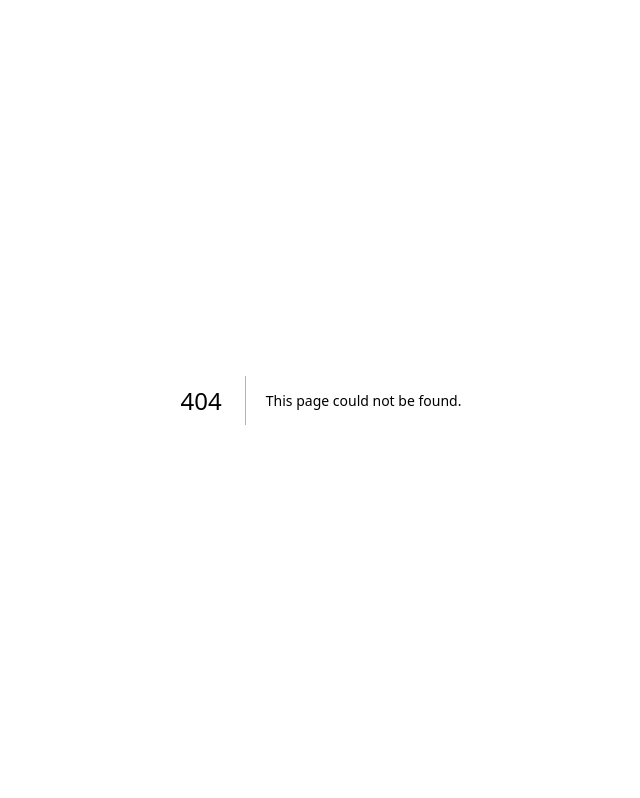
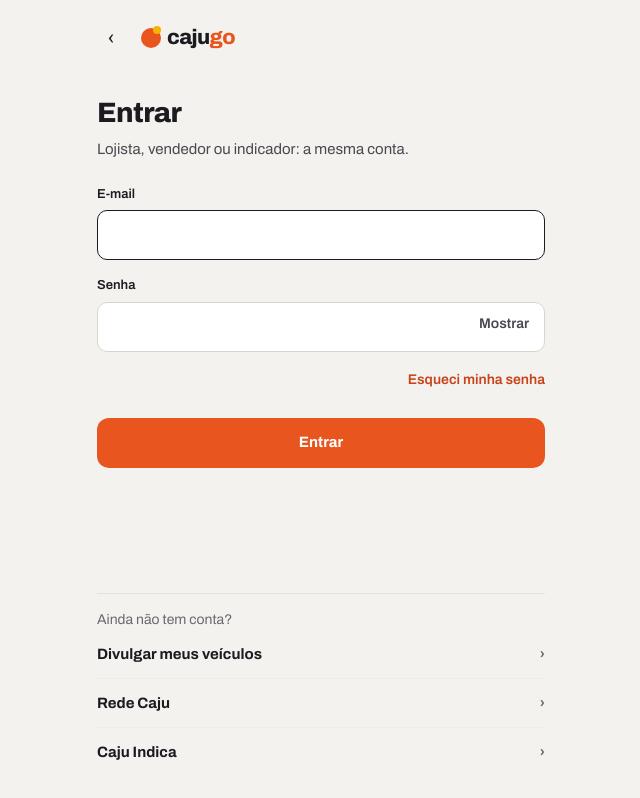
Before and after one commit to chutzpah-os/cajugo, a Next.js app: page /entrar in a window 1280 px wide. Before the commit this address had no page. Shown: the whole page, without its empty margins (319-959 px from the left). Built offline with nearby package versions, Linux system fonts and the light colour scheme; no server answers.

Commit message:
feat(auth): tela de login /entrar [001/T014]

```diff
--- /dev/null
+++ b/src/app/entrar/page.tsx
@@ -0,0 +1,75 @@
+import type { Metadata } from "next";
+import Link from "next/link";
+import { Suspense } from "react";
+import { SignInForm } from "@/domains/auth/components/sign-in-form";
+import { Logo } from "@/ui/logo";
+
+export const metadata: Metadata = {
+  title: "Entrar | CajuGo",
+  description: "Entre na sua conta CajuGo: lojista, vendedor ou indicador.",
+  robots: { index: false, follow: false },
+};
+
+const SIGN_UPS = [
+  { href: "/lojistas", label: "Divulgar meus veículos" },
+  { href: "/rede/cadastro", label: "Rede Caju" },
+  { href: "/indica/cadastro", label: "Caju Indica" },
+];
+
+async function Form({ searchParams }: PageProps<"/entrar">) {
+  const { next } = await searchParams;
+  return <SignInForm next={typeof next === "string" ? next : undefined} />;
+}
+
+/** Login único [9f]: e-mail e senha (AUT-FR-001, AUT-NFR-002). */
+export default function SignInPage(props: PageProps<"/entrar">) {
+  return (
+    <main className="mx-auto flex w-full max-w-[480px] flex-1 flex-col px-4 pt-4 pb-6">
+      <header className="flex items-center gap-2">
+        <Link
+          href="/"
+          aria-label="Voltar para a vitrine"
+          className="-ml-2 flex size-11 items-center justify-center text-xl"
+        >
+          ‹
+        </Link>
+        <Logo />
+      </header>
+
+      <h1 className="mt-8 text-[28px] font-extrabold tracking-[-0.02em]">
+        Entrar
+      </h1>
+      <p className="mt-1 text-[15px] text-text-2">
+        Lojista, vendedor ou indicador: a mesma conta.
+      </p>
+
+      <div className="mt-6">
+        <Suspense fallback={<SignInForm />}>
+          <Form {...props} />
+        </Suspense>
+      </div>
+
+      <nav
+        aria-label="Criar conta"
+        className="mt-auto border-t border-line pt-4"
+      >
+        <p className="text-sm text-text-3">Ainda não tem conta?</p>
+        <ul>
+          {SIGN_UPS.map((s) => (
+            <li key={s.href} className="border-b border-line-2 last:border-0">
+              <Link
+                href={s.href}
+                className="flex min-h-[48px] items-center justify-between text-[15px] font-bold"
+              >
+                {s.label}
+                <span aria-hidden className="text-text-3">
+                  ›
+                </span>
+              </Link>
+            </li>
+          ))}
+        </ul>
+      </nav>
+    </main>
+  );
+}
--- /dev/null
+++ b/src/domains/auth/actions.ts
@@ -0,0 +1,54 @@
+"use server";
+
+import { headers } from "next/headers";
+import { redirect } from "next/navigation";
+import { db } from "@/platform/db/client";
+import { clientIp, hashIp } from "@/platform/http/client-ip";
+import { AppError } from "@/platform/http/errors";
+import { logger } from "@/platform/http/logger";
+import { requestAuthProvider } from "@/platform/supabase/next";
+import { signIn } from "./service";
+
+/** `email` volta para a tela não apagar o que a pessoa digitou. */
+export type SignInState = {
+  message: string;
+  email: string;
+} | null;
+
+/** Login [9f]. Sucesso redireciona; falha volta a mensagem para a tela (AUT-FR-001–003). */
+export async function signInAction(
+  _prev: SignInState,
+  form: FormData,
+): Promise<SignInState> {
+  const email = String(form.get("email") ?? "").slice(0, 254);
+  let redirectTo: string;
+  try {
+    const result = await signIn(
+      { db, auth: await requestAuthProvider() },
+      {
+        email,
+        password: String(form.get("password") ?? ""),
+        next: String(form.get("next") ?? "") || undefined,
+      },
+      { ipHash: hashIp(clientIp(await headers())) },
+    );
+    redirectTo = result.redirectTo;
+  } catch (error) {
+    if (error instanceof AppError)
+      return {
+        message:
+          error.type === "too-many-requests"
+            ? "Muitas tentativas. Aguarde alguns minutos e tente de novo."
+            : error.title,
+        email,
+      };
+    logger.error("auth.sign_in_failed", {
+      error: error instanceof Error ? error.message : String(error),
+    });
+    return {
+      message: "Não foi possível entrar agora. Tente de novo em instantes.",
+      email,
+    };
+  }
+  redirect(redirectTo);
+}
--- /dev/null
+++ b/src/domains/auth/components/sign-in-form.tsx
@@ -0,0 +1,67 @@
+"use client";
+
+import Link from "next/link";
+import { useActionState, useState } from "react";
+import { Button } from "@/ui/button";
+import { TextField } from "@/ui/text-field";
+import { signInAction, type SignInState } from "../actions";
+
+/** Formulário do login [9f]: só e-mail e senha no MVP. */
+export function SignInForm({ next }: { next?: string }) {
+  const [state, action, pending] = useActionState<SignInState, FormData>(
+    signInAction,
+    null,
+  );
+  const [showPassword, setShowPassword] = useState(false);
+
+  return (
+    <form action={action} className="flex flex-col gap-4" noValidate>
+      {next && <input type="hidden" name="next" value={next} />}
+      <TextField
+        id="email"
+        name="email"
+        label="E-mail"
+        type="email"
+        autoComplete="email"
+        inputMode="email"
+        autoFocus
+        required
+        maxLength={254}
+        defaultValue={state?.email}
+      />
+      <div className="flex flex-col gap-1.5">
+        <div className="relative">
+          <TextField
+            id="password"
+            name="password"
+            label="Senha"
+            type={showPassword ? "text" : "password"}
+            autoComplete="current-password"
+            required
+            maxLength={200}
+            className="pr-20"
+            error={state?.message}
+          />
+          <button
+            type="button"
+            onClick={() => setShowPassword((v) => !v)}
+            aria-controls="password"
+            aria-pressed={showPassword}
+            className="absolute top-[26px] right-1 flex h-[44px] min-w-[44px] items-center justify-center px-3 text-sm font-semibold text-text-2"
+          >
+            {showPassword ? "Ocultar" : "Mostrar"}
+          </button>
+        </div>
+        <Link
+          href="/recuperar"
+          className="flex min-h-[44px] items-center self-end text-sm font-semibold text-caju-ink"
+        >
+          Esqueci minha senha
+        </Link>
+      </div>
+      <Button type="submit" block disabled={pending}>
+        {pending ? "Entrando…" : "Entrar"}
+      </Button>
+    </form>
+  );
+}
```
Also changed, not shown: 3 other files (tests, documents, lock files or other folders).
